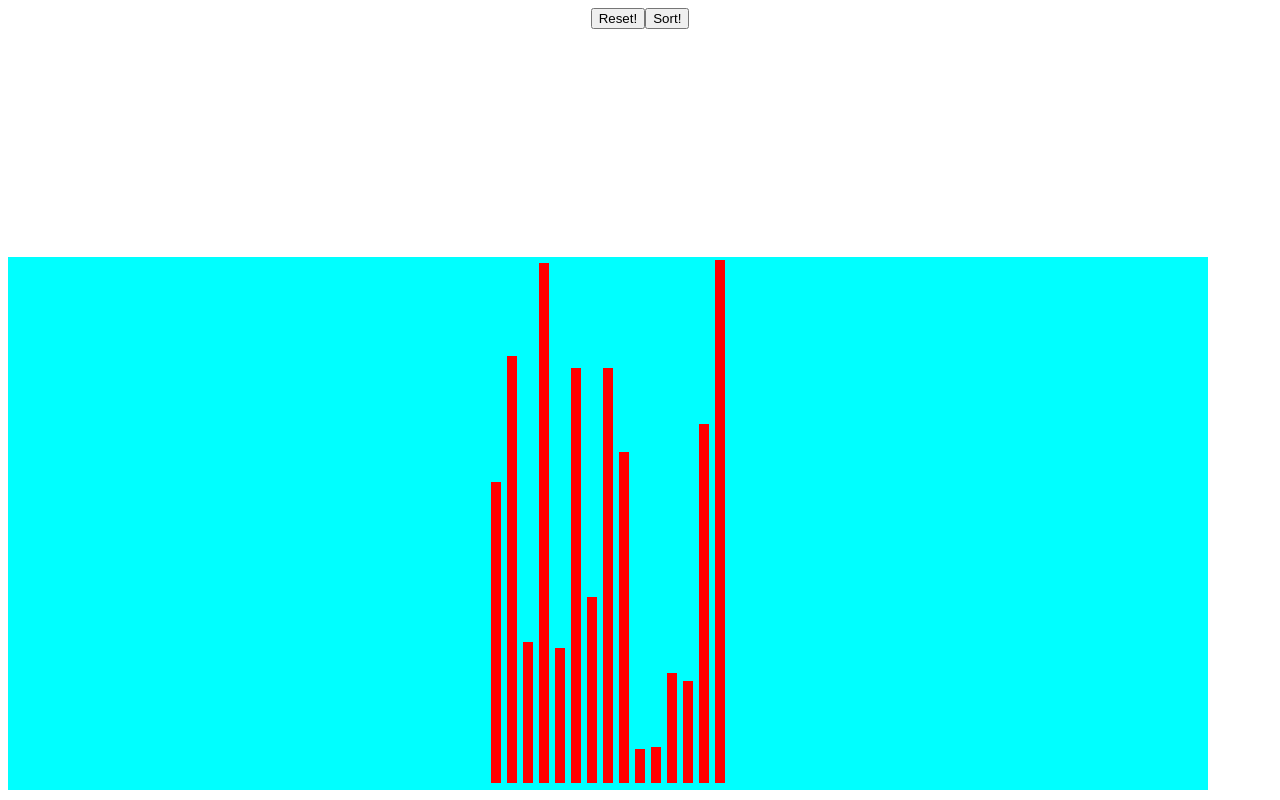
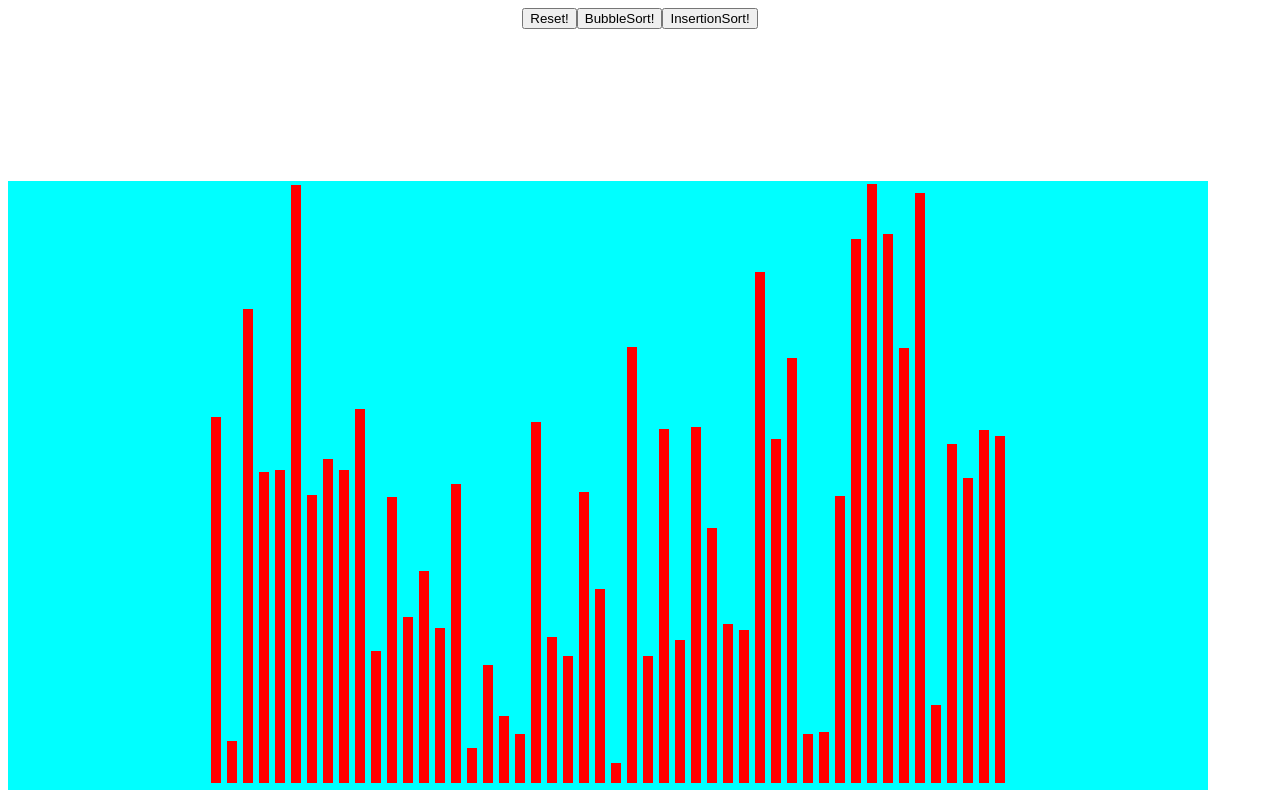
Before and after one commit to AvinLT/sortingAlgosWithReact, a React (Create React App) app: page / in a window 1280 px wide. Built offline with nearby package versions, Linux system fonts and the light colour scheme.

Commit message:
insertion sort implemented

```diff
--- a/src/SortingAlgos/SortingAlgos.js
+++ b/src/SortingAlgos/SortingAlgos.js
@@ -3,6 +3,15 @@ export function getBubbleSortAnimations(arr) {
     if (arr.length <= 1) return arr;
     const copyArr = arr.slice();
     bubbleSort(arr, copyArr, animations);
+    return animations;
+
+}
+
+export function getinsertionSortAnimations(arr) {
+    const animations = [];
+    if (arr.length <= 1) return arr;
+    const copyArr = arr.slice();
+    insertionSort(arr, copyArr, animations);
     return animations;
 
 }
@@ -31,3 +40,29 @@ function bubbleSort(arr, copyArr, animations){
         }
     }
 }
+
+function insertionSort(arr, copyArr, animations) {
+    let n = copyArr.length;
+    let lock = true;
+        for (let i = 1; i < n; i++) {
+            // Choosing the first element in our unsorted subarray
+            let current = copyArr[i];
+            // The last element of our sorted subarray
+            let j = i-1;
+            animations.push([i, j, 0]);
+            animations.push([i, j, 1]);
+            while ((j > -1) && (current < copyArr[j])) {
+                if (lock == false){
+                    animations.push([j+1, j, 0]);
+                    animations.push([j+1, j, 1]);
+                }
+                lock = false;
+                animations.push([j+1, j, -1]);
+                copyArr[j+1] = copyArr[j];
+                j--;
+            }
+            copyArr[j+1] = current;
+            lock = true;
+        }
+    return copyArr;
+}
--- a/src/SortingMain/SortingMain.jsx
+++ b/src/SortingMain/SortingMain.jsx
@@ -1,6 +1,12 @@
 import React from 'react';
 import './SortingMain.css'
 import * as SortingAlgos from '../SortingAlgos/SortingAlgos.js'
+
+const NUMBER_BARS = 50;
+const SPEED = 15;
+
+
+
 
 export default class SortingMain extends React.Component{
     constructor(props) {
@@ -18,7 +24,7 @@ export default class SortingMain extends React.Component{
 
     resetArr() {
         const arr = [];
-        for (let i=0; i<15; i++) {
+        for (let i=0; i<NUMBER_BARS; i++) {
             arr.push(randIntInInterval(10, 600));
         }
         this.setState({arr});
@@ -37,7 +43,7 @@ export default class SortingMain extends React.Component{
                 setTimeout(() => {
                     barOneStyle.backgroundColor = colour;
                     barTwoStyle.backgroundColor = colour;
-                }, i * 40);
+                }, i * SPEED);
             }else{
                 setTimeout(() => {
                     const [barOneId, barTwoId] = animations[i];
@@ -50,9 +56,42 @@ export default class SortingMain extends React.Component{
                     barOneStyle.height = arrayBars[barTwoId].style.height;
                     this.state.arr[barTwoId] = temp;
                     barTwoStyle.height = tempHeight;
-                  }, i * 40);
+                  }, i * SPEED);
             }
         }
+    }
+
+
+    insertionSort() {
+        const animations = SortingAlgos.getinsertionSortAnimations(this.state.arr);
+        for (let i = 0; i < animations.length; i++){
+            const arrayBars = document.getElementsByClassName('bar');
+            const [barOneId, barTwoId, colourChange] = animations[i];
+
+            if (colourChange == 0 || colourChange == 1){
+                const barOneStyle = arrayBars[barOneId].style;
+                const barTwoStyle = arrayBars[barTwoId].style;
+                const colour = colourChange === 0 ? 'green' : 'red';
+                setTimeout(() => {
+                    barOneStyle.backgroundColor = colour;
+                    barTwoStyle.backgroundColor = colour;
+                }, i * SPEED);
+            }else{
+                setTimeout(() => {
+                    const [barOneId, barTwoId, colourchange] = animations[i];
+                    const barOneStyle = arrayBars[barOneId].style;
+                    const barTwoStyle = arrayBars[barTwoId].style;
+                    const temp = this.state.arr[barOneId];
+                    const tempHeight = arrayBars[barOneId].style.height;
+
+                    this.state.arr[barOneId] = this.state.arr[barTwoId];
+                    barOneStyle.height = arrayBars[barTwoId].style.height;
+                    this.state.arr[barTwoId] = temp;
+                    barTwoStyle.height = tempHeight;
+                  }, i * SPEED);
+            }
+        }
+        const wait = 0;
     }
 
     render() {
@@ -71,7 +110,8 @@ export default class SortingMain extends React.Component{
                     ))}
                 </div>
                 <button onClick={() => this.resetArr()}> Reset!</button>
-                <button onClick={() => this.bubbleSort()}>Sort!</button>
+                <button onClick={() => this.bubbleSort()}>BubbleSort!</button>
+                <button onClick={() => this.insertionSort()}>InsertionSort!</button>
             </>
         );
     }
```
